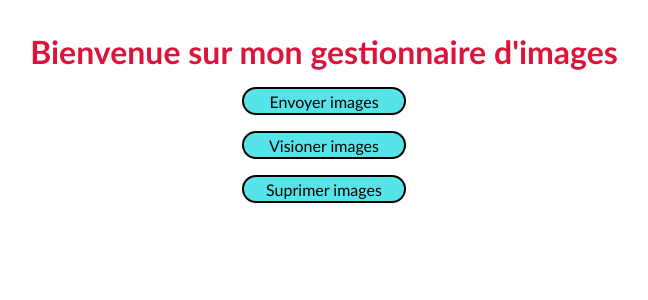
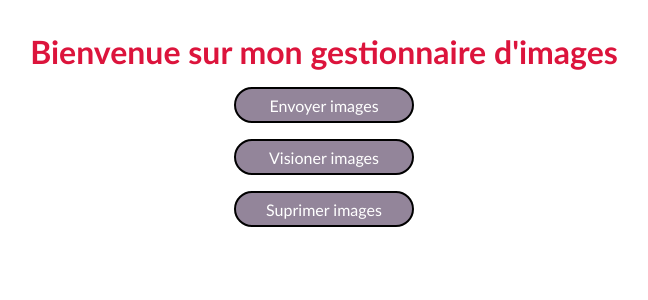
Before and after one commit to jojo051/photostock, a React (Create React App) app in the folder front/testupload/: page / in a window 1280 px wide. Shown: the top 300 px of the page, without its empty margins (316-964 px from the left). Built offline with nearby package versions, Linux system fonts and the light colour scheme.

Commit message:
add verif in upload and css

```diff
--- a/front/testupload/src/App.css
+++ b/front/testupload/src/App.css
@@ -2,7 +2,6 @@
   margin:0;
   padding:0;
   font-family: "Futura", "Trebuchet MS", Arial, sans-serif;
-  background-color: ;
 }
 
 h1 {
@@ -19,14 +18,18 @@ h1 {
   border: solid 2px black;
   border-radius: 20px;
   text-align: center;
-  background-color: rgb(86, 228, 233);
-  height: 1.5em;
-  width: 10em;
+  background-color:#93859A;
+  height: 2em;
+  width: 11em;
+}
+.btn-link:hover{
+  background-color:#949495;
+  transform: translate(0%,5px);
 }
 
 .link{
    text-decoration: none;
-   color: black;
+   color: white;
 }
 
 .home{
--- a/front/testupload/src/components/DeleteImages.jsx
+++ b/front/testupload/src/components/DeleteImages.jsx
@@ -11,7 +11,6 @@ const DeleteImages = () => {
   useEffect(()=>{
     Axios.get(PATH_URL)
     .then((res)=>{
-      console.log("res",res.data)
       setData(res.data)
       setDataErrase(res.data.map(element => {
         const addData = {"check":false}
@@ -45,11 +44,13 @@ const DeleteImages = () => {
 
   const submitForm =(e)=>{
     e.preventDefault();
+    if(dataErrase.length == 0 || (JSON.stringify(dataErrase.filter(el=>el.check === false)) == JSON.stringify(dataErrase)) ){
+      alert("Vous n'avez rien selectionner")
+    } else {
       const submitDataErase = dataErrase.filter(el => el.check == true).map(el => el.id).join()
-    console.log('jojo',submitDataErase);
+      //console.log('jojo',submitDataErase);
       Axios.delete(`https://localhost:8000/viewimages/${submitDataErase}`)
       .then((res)=> {
-      console.log("resEnvoi",res);
         alert(res.data);
         window.history.go()
       })
@@ -57,6 +58,7 @@ const DeleteImages = () => {
         console.log("errEnvoi",err);
         alert("echec envoie");
       })
+    }
   }
 
   return (
--- a/front/testupload/src/components/ViewImages.jsx
+++ b/front/testupload/src/components/ViewImages.jsx
@@ -9,7 +9,6 @@ const ViewImages = () => {
   useEffect(()=>{
     Axios.get(PATH_URL)
     .then((res)=>{
-      console.log("res",res.data)
       setData(res.data);
     })
     .catch((err)=>console.log("err",err));
@@ -20,7 +19,7 @@ const ViewImages = () => {
         <h1>Visioner vos images</h1>
         <div className='btn-link'><Link className='link' to="/">Retour</Link></div>
         <div className='images-sort' >
-          {JSON.stringify(data)=== JSON.stringify([]) ?<p>Vous n'avez pas d'image a afficher</p> :
+          {JSON.stringify(data)=== JSON.stringify([]) ?<p>Vous n'avez pas d'image à afficher</p> :
           data.map((image,i)=> <img className='images images-sort' key={i} src={`https:localhost:8000/images/${image.name}`} alt={image.name} />)}
         </div>
         </div>
```
Lines whose indentation alone changed are shown as unchanged.
